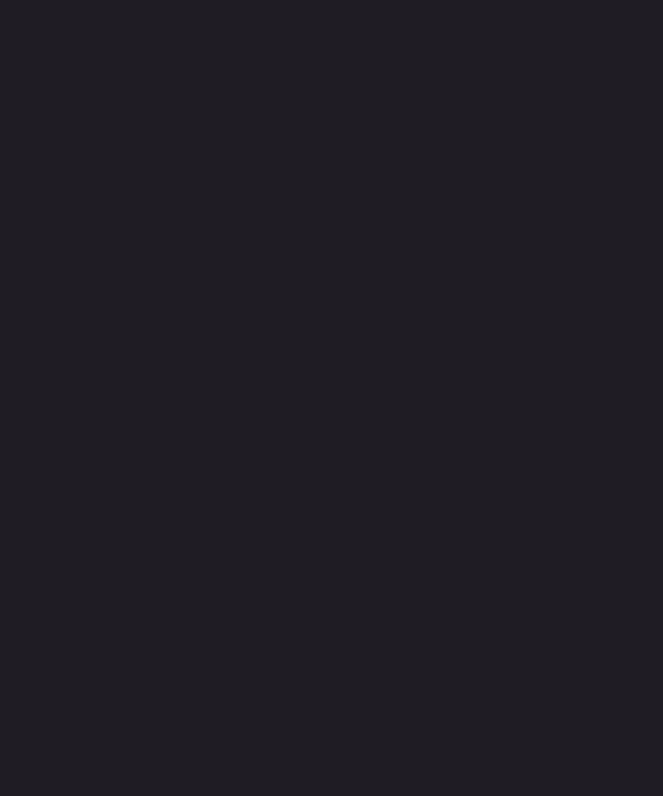
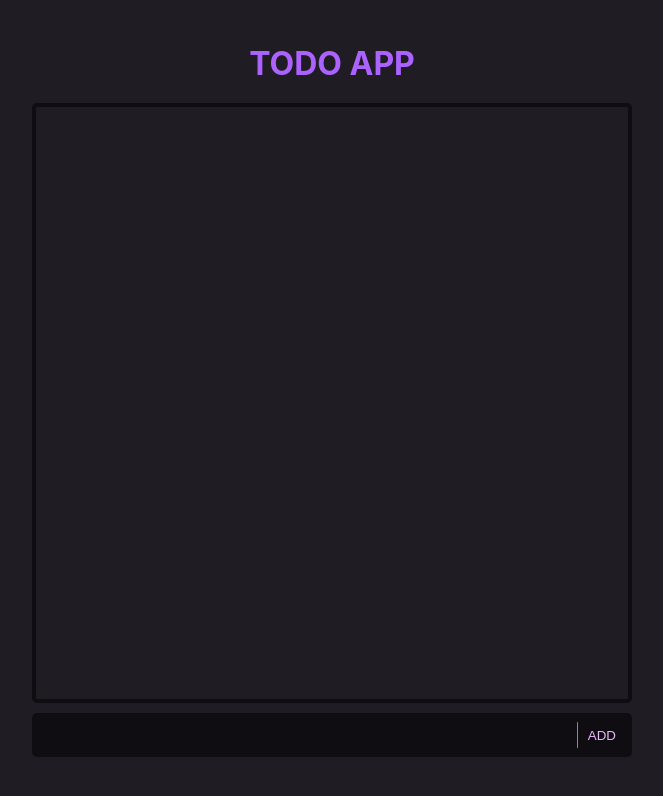
Before and after one commit to majid-hatami-maleki/todoApp, a React (Create React App) app: page / in a window 1280 px wide. Shown: the top 796 px of the page, without its empty margins (308-971 px from the left). Built offline with nearby package versions, Linux system fonts and the light colour scheme.

Commit message:
populating and styling todos li elems

```diff
--- a/src/components/App/App.js
+++ b/src/components/App/App.js
@@ -3,7 +3,16 @@ import './app.css'
 export default function App() {
   return (
     <div className='app-container'>
-        <form></form>
+        <h1 className='app-title'>TODO APP</h1>
+        <div className='todo-app-container'>
+            <ul>
+                <li></li>
+            </ul>
+            <div className="create-todo-panel">
+                <input type="text" />
+                <button>add</button>
+            </div>
+        </div>
     </div>
   )
 }
--- a/src/components/App/app.css
+++ b/src/components/App/app.css
@@ -8,7 +8,54 @@
     display: flex;
     justify-content: center;
     align-items: center;
-    flex-direction: row;
+    flex-direction: column;
     /*display flex*/
     background-color: #1f1c24;
+    gap: 20px;
 }
+.app-title{
+    color: #ab62ff;
+}
+.todo-app-container{
+    display: flex;
+    justify-content: center;
+    align-items: center;
+    flex-direction: column;
+    /*display flex*/
+    gap: 10px;
+}
+.todo-app-container ul{
+    width: 600px;
+    height: 600px;
+    border: 4px solid #0f0d11;
+    border-radius: 5px;
+}
+.create-todo-panel{
+    width: 100%;
+    position: relative;
+}
+.create-todo-panel input{
+    width: 100%;
+    padding: 10px 60PX 10PX 10PX;
+    border-radius: 5px;
+    background-color: #0f0d11;
+    border: 1px solid transparent;
+    color: #eab9fd;
+    font-size: 1.2rem;
+}
+.create-todo-panel input:focus{
+    outline: transparent;
+}
+.create-todo-panel button{
+    position: absolute;
+    right:5px;
+    top: 50%;
+    transform: translateY(-50%);
+    padding: 5px 10px;
+    border: 1px solid transparent;
+    background-color: transparent;
+    color: #eab9fd;
+    cursor: pointer;
+    text-transform: uppercase;
+    border-left-color: #ab62ff;
+}
--- a/src/index.css
+++ b/src/index.css
@@ -15,4 +15,5 @@ code {
   padding: 0;
   margin: 0;
   box-sizing: border-box;
+  list-style-type: none;
 }
```
